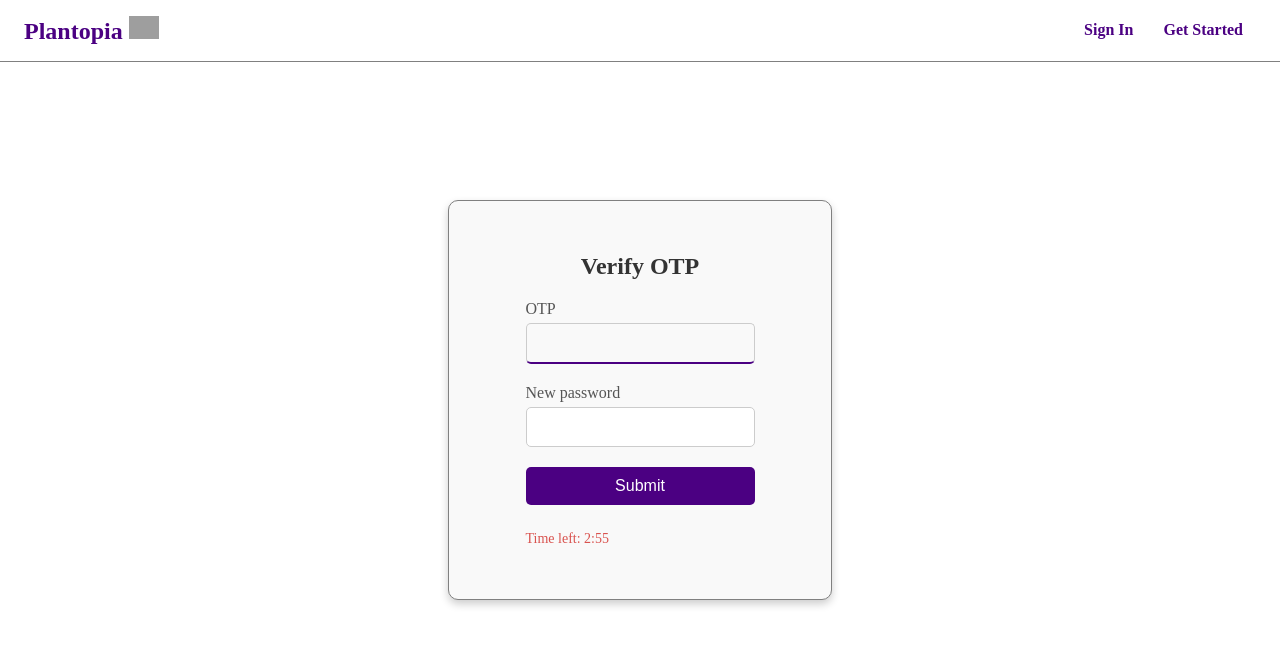
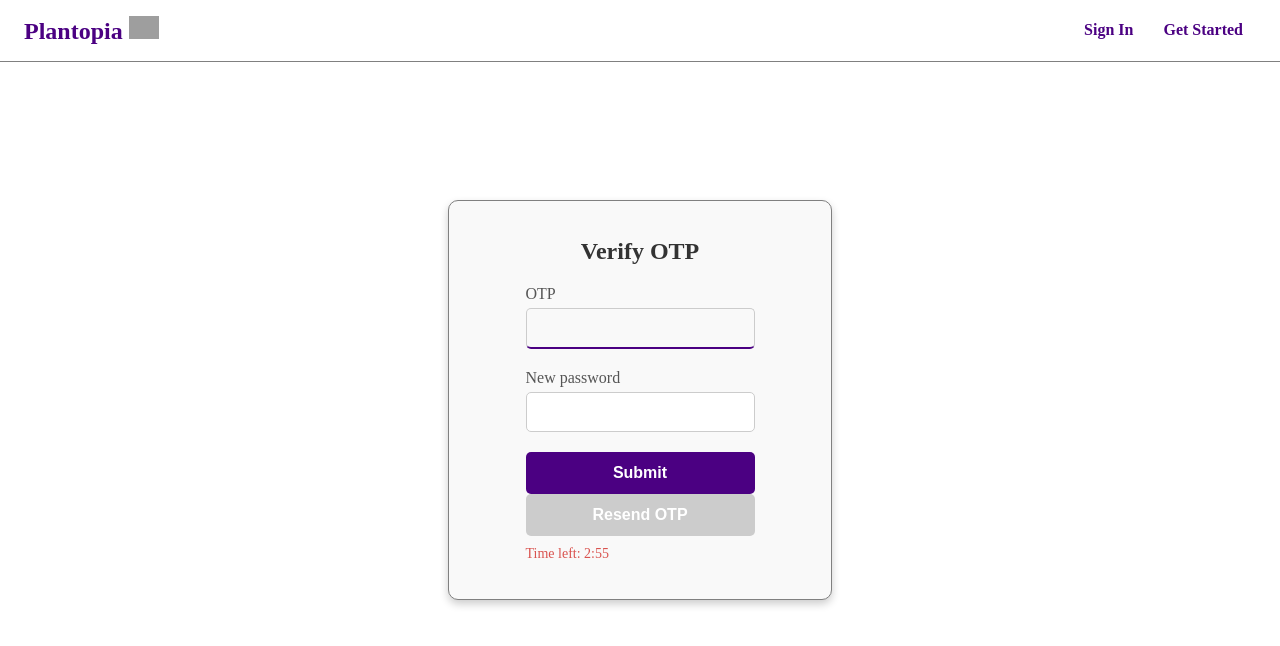
Before and after one commit to KoushikPanda1729/Plantopia_demo, a React (Vite) app in the folder client/: page /new-password in a window 1280 px wide. Shown: the top 646 px of the page. Built offline with nearby package versions, Linux system fonts and the light colour scheme; no server answers; grey boxes are pictures that could not be loaded.

Commit message:
addd code

```diff
--- a/client/src/pages/ForgotViaSecurityKey.jsx
+++ b/client/src/pages/ForgotViaSecurityKey.jsx
@@ -9,6 +9,7 @@ import {
 } from "react-router-dom";
 import "../styles/forgotVaiSecurityKey.css";
 import { getUser } from "../utils/getUser";
+import image from "../styles/image/spinner-white.svg";
 
 export const forgotViaSecurityKeyLoader = async () => {
   const user = await getUser();
@@ -51,7 +52,7 @@ const ForgotViaSecurityKey = () => {
 
   return (
     <div className="forgot-container">
-        <h3>Forgot password</h3>
+      <h3>Forgot password</h3>
       <Form method="POST" action="/forgot-via-securityKey" replace>
         <div className="email">
           <label>Email</label>
@@ -77,11 +78,20 @@ const ForgotViaSecurityKey = () => {
           />
         </div>
         <div>
-          <input
+          <button
             type="submit"
-            value={`${isSubmitting ? "Submitting..." : "Forgot password"}`}
+            className="submit-button" // Add or update this class for styling
             disabled={isSubmitting}
-          />
+          >
+            {isSubmitting ? (
+              <div className="loading-wrapper wait-spinner-login">
+                <p>Please Wait...</p>
+                <img className="spinner-green" src={image} alt="spinner" />
+              </div>
+            ) : (
+              "Forgot password"
+            )}
+          </button>
         </div>
         {data && (
           <p className="goto-login">
--- a/client/src/pages/NewPassword.jsx
+++ b/client/src/pages/NewPassword.jsx
@@ -1,8 +1,15 @@
 import axios from "axios";
 import React, { useEffect, useRef, useState } from "react";
-import { Form, redirect, useActionData, useNavigation } from "react-router-dom";
+import {
+  Form,
+  NavLink,
+  redirect,
+  useActionData,
+  useNavigation,
+} from "react-router-dom";
 import "../styles/newPassword.css";
 import { getUser } from "../utils/getUser";
+import image from "../styles/image/spinner-white.svg";
 
 export const newPasswordLoader = async () => {
   const user = await getUser();
@@ -33,6 +40,7 @@ const NewPassword = () => {
   const [timeLeft, setTimeLeft] = useState(180);
   const { state } = useNavigation();
   const isSubmitting = state === "submitting";
+  const [resending, setResending] = useState(false);
   const focusInput = useRef();
 
   useEffect(() => {
@@ -50,6 +58,19 @@ const NewPassword = () => {
     const seconds = time % 60;
     return `${minutes}:${seconds < 10 ? "0" : ""}${seconds}`;
   };
+
+  const handleResendOTP = async () => {
+    setResending(true);
+    try {
+      await axios.post("/api/v1/users/resend-otp"); // Adjust API endpoint as needed
+      setTimeLeft(180); // Reset timer
+    } catch (error) {
+      console.log("Error occurred while resending OTP:", error.message);
+    } finally {
+      setResending(false);
+    }
+  };
+
   return (
     <div className="verify-container">
       <h2>Verify OTP</h2>
@@ -75,11 +96,29 @@ const NewPassword = () => {
           <input type="password" name="password" autoComplete="off" required />
         </div>
         <div>
-          <input
+          <button
             type="submit"
-            value={isSubmitting ? "Submitting..." : "Submit"}
+            className="submit-button"
             disabled={isSubmitting || timeLeft === 0}
-          />
+          >
+            {isSubmitting ? (
+              <div className="loading-wrapper wait-spinner-login">
+                <p>Please Wait...</p>
+                <img className="spinner-green" src={image} alt="spinner" />
+              </div>
+            ) : (
+              "Submit"
+            )}
+          </button>
+          <NavLink to={"/resend-otp"}>
+            <button
+              type="submit"
+              className="submit-button"
+              disabled={resending || timeLeft > 0}
+            >
+              {resending ? "Resending..." : "Resend OTP"}
+            </button>
+          </NavLink>
           <p>
             {timeLeft > 0
               ? `Time left: ${formatTime(timeLeft)}`
--- a/client/src/pages/ResendOTP.jsx
+++ b/client/src/pages/ResendOTP.jsx
@@ -2,6 +2,7 @@ import axios from "axios";
 import React from "react";
 import { Form, redirect, useNavigation } from "react-router-dom";
 import "../styles/resendOTP.css";
+import image from "../styles/image/spinner-white.svg";
 
 export const resendOTPAction = async ({ request }) => {
   const data = await request.formData();
@@ -23,7 +24,12 @@ const ResendOTP = () => {
   return (
     <div className="resend-otp-container">
       <h2>Resend OTP</h2>
-      <Form method="POST" action="/resend-otp" className="resend-otp-form" replace>
+      <Form
+        method="POST"
+        action="/resend-otp"
+        className="resend-otp-form"
+        replace
+      >
         <div className="form-group">
           <label htmlFor="email">Email</label>
           <input
@@ -35,12 +41,16 @@ const ResendOTP = () => {
             required
           />
         </div>
-        <input
-          type="submit"
-          className="submit-button"
-          value={isSubmitting ? "Sending..." : "Send OTP"}
-          disabled={isSubmitting}
-        />
+        <button type="submit" className="submit-button" disabled={isSubmitting}>
+          {isSubmitting ? (
+            <div className="loading-wrapper wait-spinner-login">
+              <p>Please Wait...</p>
+              <img className="spinner-green" src={image} alt="spinner" />
+            </div>
+          ) : (
+            "Send OTP"
+          )}
+        </button>
       </Form>
     </div>
   );
--- a/client/src/pages/SendEmailForgotPassword.jsx
+++ b/client/src/pages/SendEmailForgotPassword.jsx
@@ -3,6 +3,7 @@ import React from "react";
 import { Form, redirect, useNavigation } from "react-router-dom";
 import "../styles/resendOTP.css";
 import { getUser } from "../utils/getUser";
+import image from "../styles/image/spinner-white.svg";
 
 export const resendOTPForgotLoader = async () => {
   const user = await getUser();
@@ -49,12 +50,16 @@ const SendEmailForgotPassword = () => {
             required
           />
         </div>
-        <input
-          type="submit"
-          className="submit-button"
-          value={isSubmitting ? "Sending..." : "Send OTP"}
-          disabled={isSubmitting}
-        />
+        <button type="submit" className="submit-button" disabled={isSubmitting}>
+          {isSubmitting ? (
+            <div className="loading-wrapper wait-spinner-login">
+              <p>Please Wait...</p>
+              <img className="spinner-green" src={image} alt="spinner" />
+            </div>
+          ) : (
+            "Send OTP"
+          )}
+        </button>
       </Form>
     </div>
   );
--- a/client/src/pages/VerifyAccount.jsx
+++ b/client/src/pages/VerifyAccount.jsx
@@ -8,6 +8,7 @@ import {
   useNavigation,
 } from "react-router-dom";
 import "../styles/verifyAccount.css";
+import image from "../styles/image/spinner-white.svg";
 
 export const verifyAccountAction = async ({ request }) => {
   const data = await request.formData();
@@ -67,11 +68,21 @@ const VerifyAccount = () => {
           />
         </div>
         <div>
-          <input
+          <button
             type="submit"
-            value={isSubmitting ? "Submitting..." : "Submit"}
+            className="submit-button"
             disabled={isSubmitting || timeLeft === 0}
-          />
+          >
+            {isSubmitting ? (
+              <div className="loading-wrapper wait-spinner-login">
+                <p>Please Wait...</p>
+                <img className="spinner-green" src={image} alt="spinner" />
+              </div>
+            ) : (
+              "Submit"
+            )}
+          </button>
+
           <NavLink to={"/resend-otp"}>
             <input type="submit" value={"Resend OTP"} disabled={timeLeft > 0} />
           </NavLink>
--- a/client/src/styles/resendOTP.css
+++ b/client/src/styles/resendOTP.css
@@ -37,6 +37,10 @@ body {
     color: #555;
 }
 
+
+.form-group input{
+    width: 100%;
+}
 /* Input field styling */
 .form-input {
     width: 100%;
```
